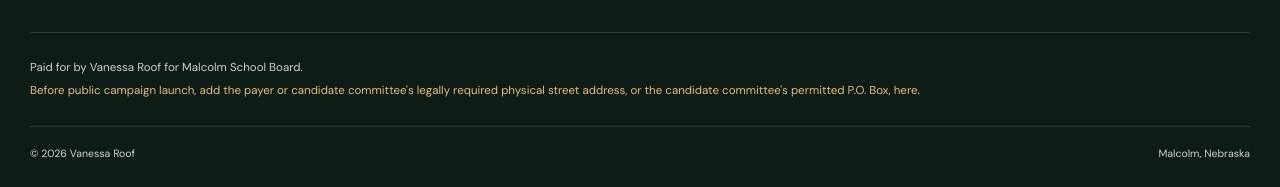
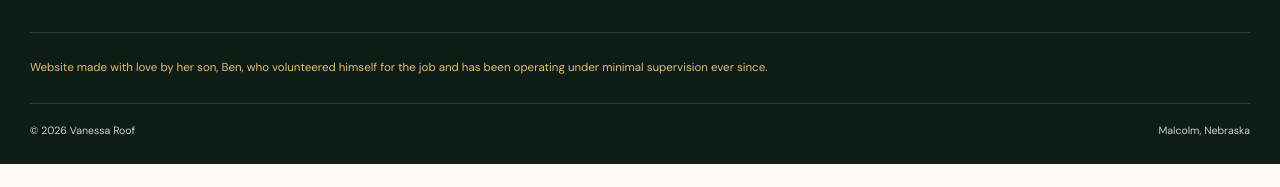
Before and after one commit to broof34/vanessa-roof-campaign, a plain HTML site: page index.html in a window 1280 px wide. Shown: the part 7904-8091 px from the top of the page. After the commit the page ends 8068 px from the top, so only its background shows below. Drawn offline with Linux system fonts and the light colour scheme; a web font is replaced by a local one.

Commit message:
Update footer legal note with personal message
Replaced legal note with a personal message from me

```diff
--- a/index.html
+++ b/index.html
@@ -177,8 +177,7 @@
     <div class="footer-nav"><a href="#why">Why I'm Running</a><a href="#about">Meet Vanessa</a><a href="#experience">Experience</a></div>
   </div>
   <div class="wrap legal">
-    <p>Paid for by Vanessa Roof for Malcolm School Board.</p>
-    <p class="legal-note">Before public campaign launch, add the payer or candidate committee's legally required physical street address, or the candidate committee's permitted P.O. Box, here.</p>
+    <p class="legal-note">Website made with love by her son, Ben, who volunteered himself for the job and has been operating under minimal supervision ever since.</p>
   </div>
   <div class="wrap footer-bottom"><span>© <span id="year">2026</span> Vanessa Roof</span><span>Malcolm, Nebraska</span></div>
 </footer>
```
